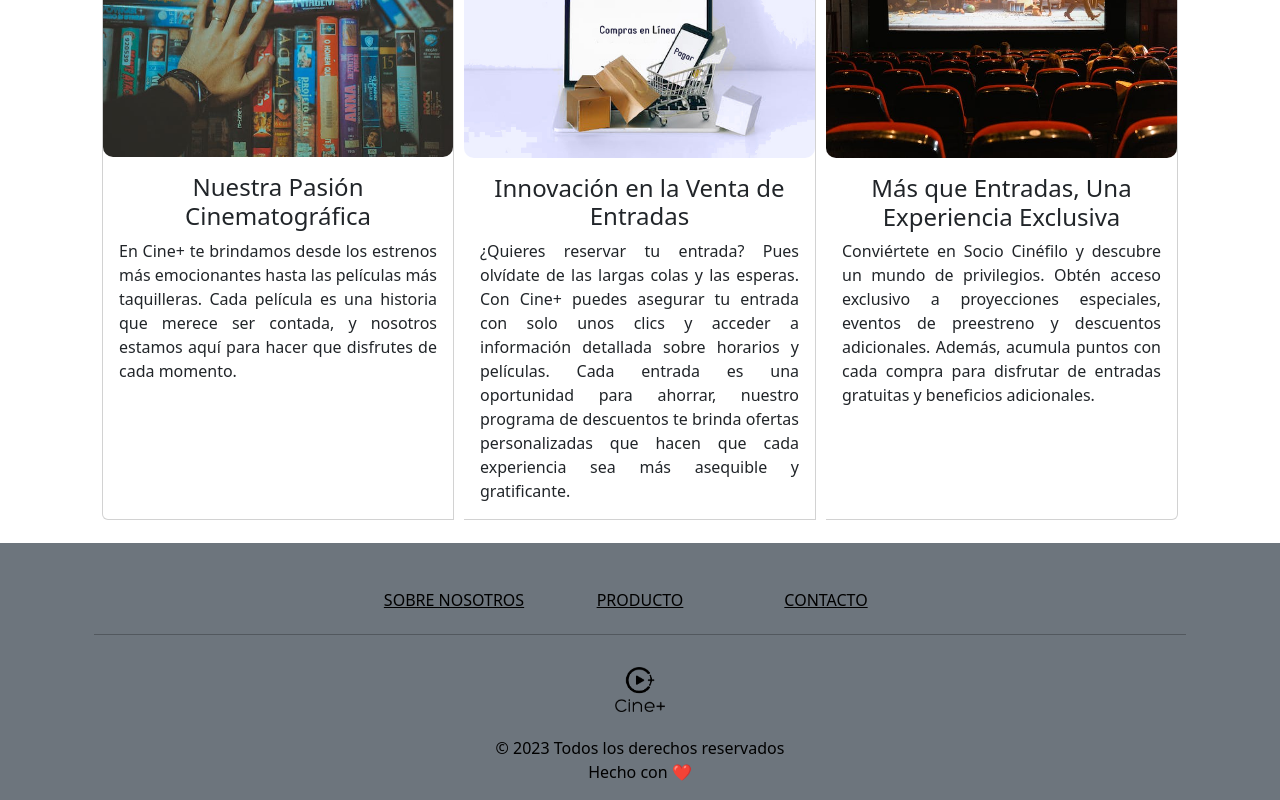
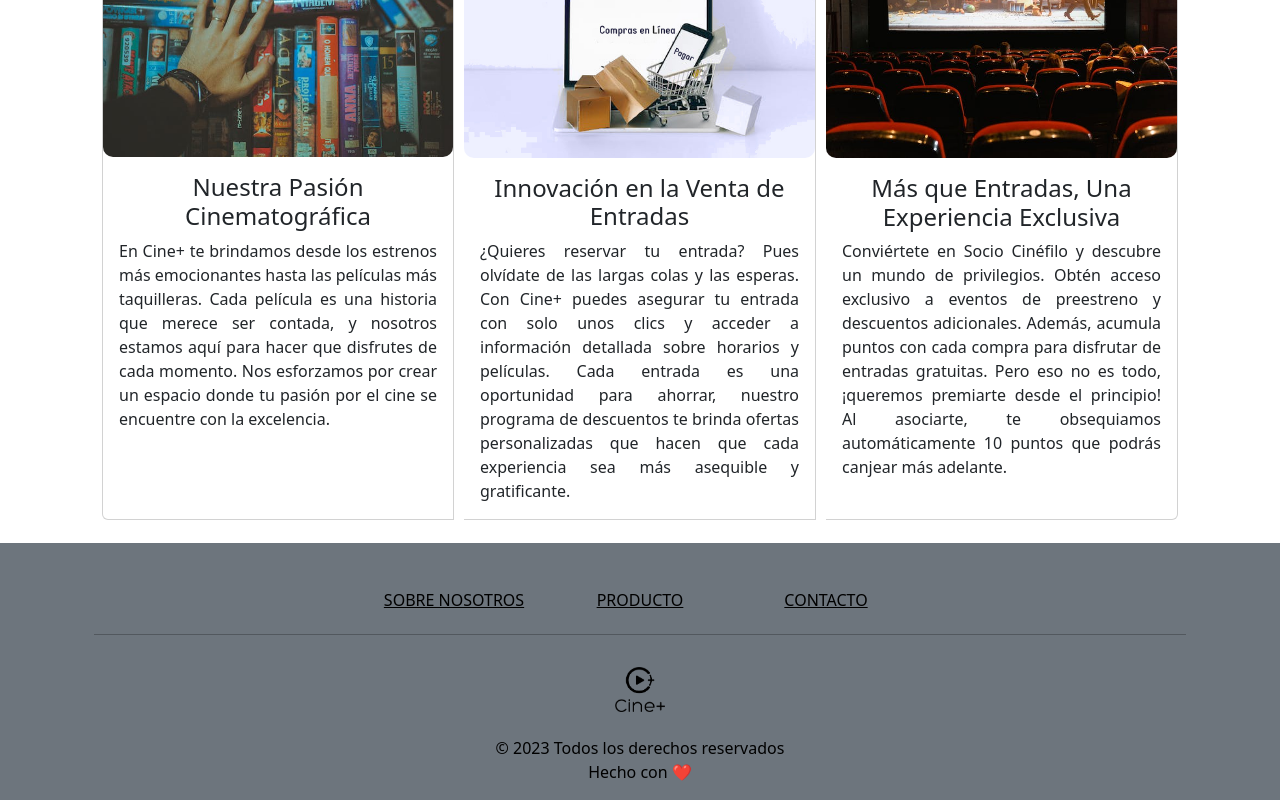
Before and after one commit to RogerMo01/cineplus, a React (Create React App) app in the folder ClientApp/: page /about-us in a window 1280 px wide. Shown: the part 857-1657 px from the top of the page. Built offline with nearby package versions, Linux system fonts and the light colour scheme.

Commit message:
style: Modify text about us

```diff
--- a/ClientApp/src/components/AboutPage.tsx
+++ b/ClientApp/src/components/AboutPage.tsx
@@ -43,6 +43,7 @@ function AboutPage(props: Props) {
                 En Cine+ te brindamos desde los estrenos más emocionantes hasta
                 las películas más taquilleras. Cada película es una historia que
                 merece ser contada, y nosotros estamos aquí para hacer que disfrutes de cada momento.
+                Nos esforzamos por crear un espacio donde tu pasión por el cine se encuentre con la excelencia.
               </CardText>
             </CardBody>
           </Card>
@@ -65,9 +66,10 @@ function AboutPage(props: Props) {
             <CardBody>
               <CardTitle className="text-center" tag="h4"> Más que Entradas, Una Experiencia Exclusiva</CardTitle>
               <CardText className="text-justify">
-                Conviértete en Socio Cinéfilo y descubre un mundo de privilegios. Obtén acceso exclusivo a proyecciones especiales,
-                eventos de preestreno y descuentos adicionales. Además, acumula puntos con cada compra para disfrutar de entradas
-                gratuitas y beneficios adicionales.
+                Conviértete en Socio Cinéfilo y descubre un mundo de privilegios. Obtén acceso exclusivo a eventos de preestreno y
+                descuentos adicionales. Además, acumula puntos con cada compra para disfrutar de entradas
+                gratuitas. Pero eso no es todo, ¡queremos premiarte desde el principio! Al asociarte,
+                te obsequiamos automáticamente 10 puntos que podrás canjear más adelante.
               </CardText>
             </CardBody>
           </Card>
```
